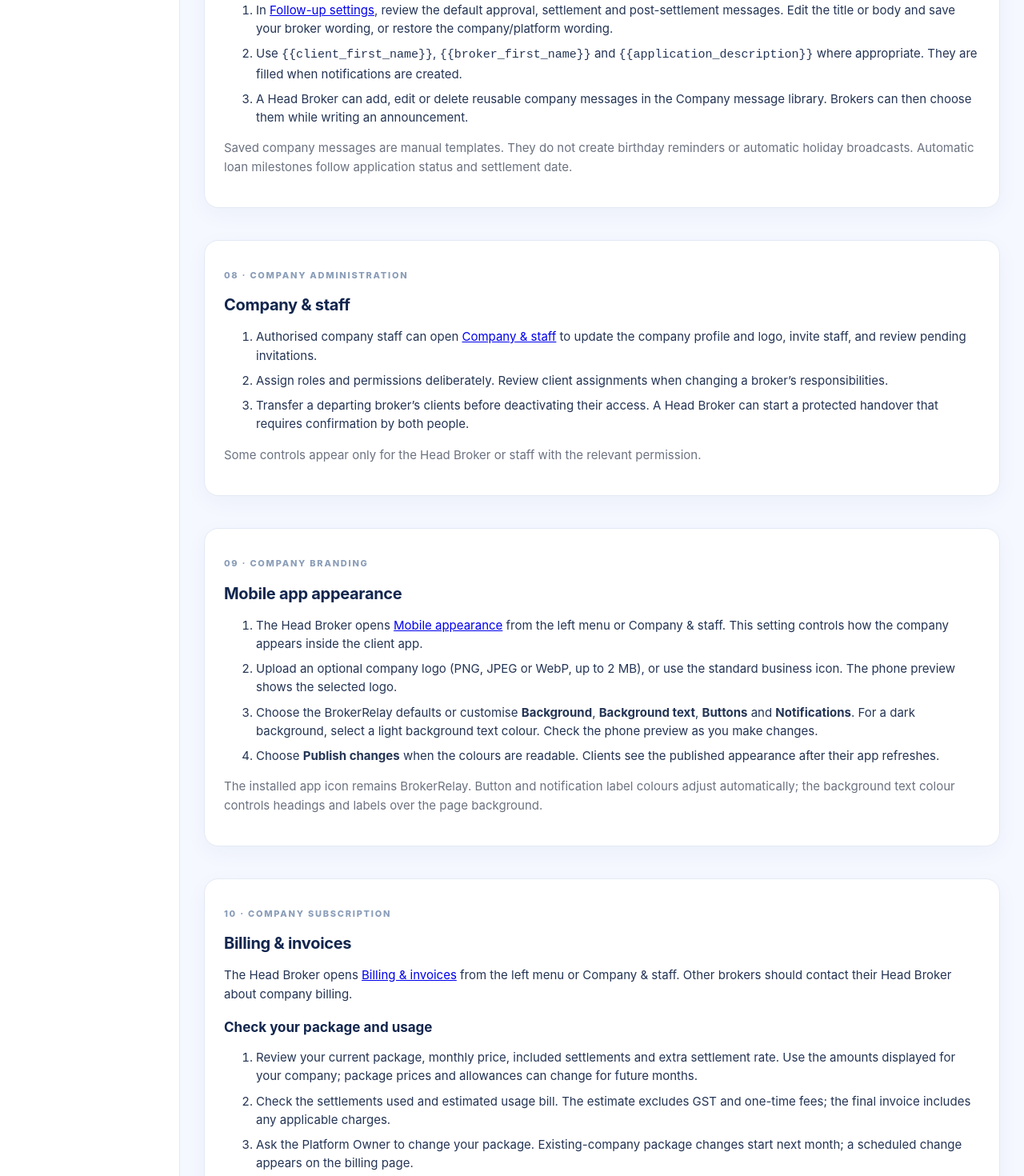
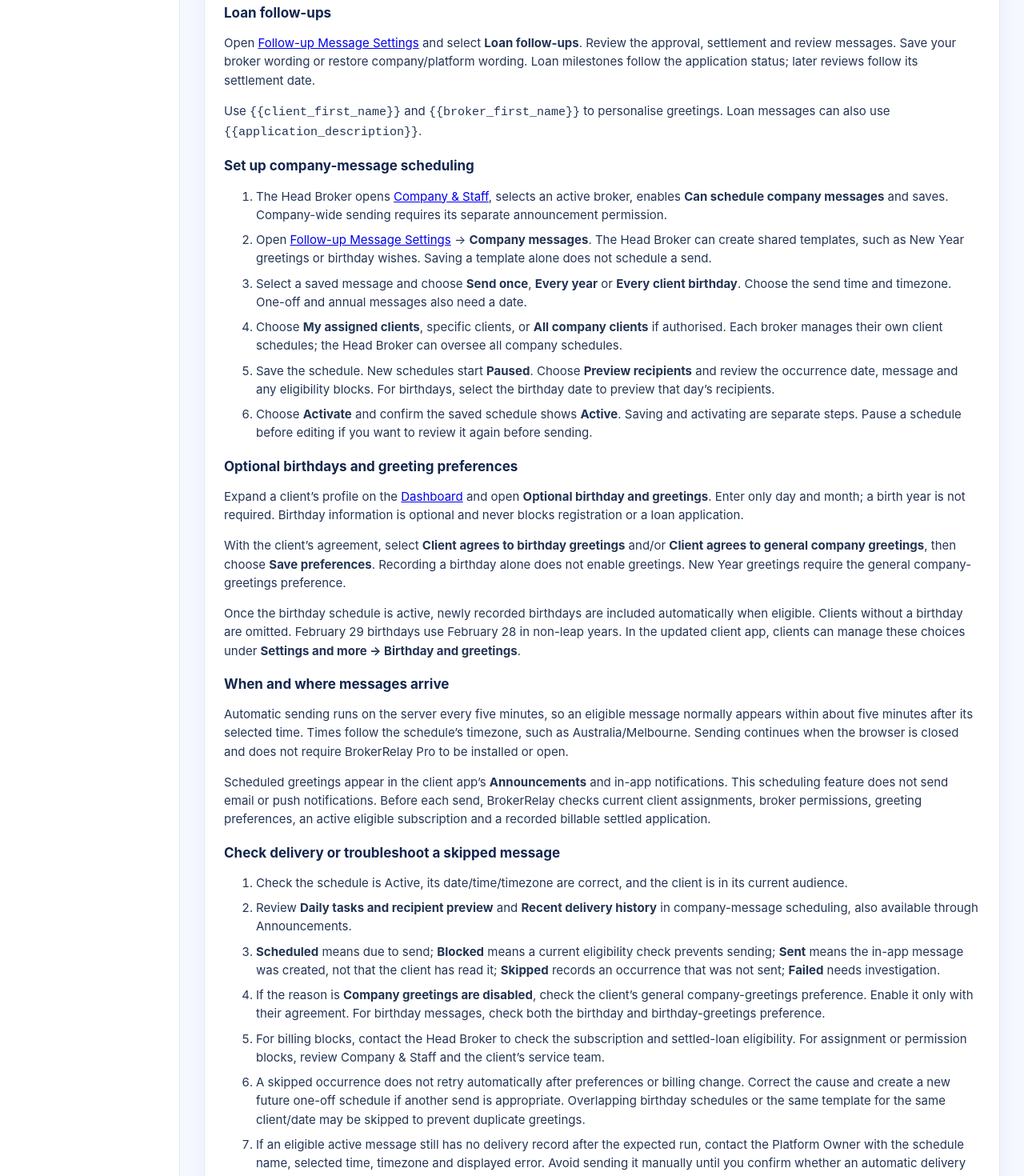
Before and after one commit to arunapadmal/BrokerRelay, a Next.js app: page /help in a window 1280 px wide. Shown: the part 3060-4530 px from the top of the page at 80% size. Built offline with nearby package versions, Linux system fonts and the light colour scheme; no server answers.

Commit message:
Update help with company-message scheduling guide

```diff
--- a/app/help/page.tsx
+++ b/app/help/page.tsx
@@ -57,16 +57,43 @@
       </section>
       <section className="card" id="announcements"><p className="eyebrow">06 · CLIENT UPDATES</p><h2>Announcements</h2>
         <ol><li>Open <Link href="/announcements">Announcements</Link>. Choose My clients or, if authorised, Company clients. You may narrow recipients by lender or select particular clients.</li>
-          <li>General announcements require an active company subscription and a recorded settled application for each recipient. Clients without a settled application can receive loan milestone announcements for their application status. Write a title and message, or load a saved company message. Birthday and New Year messages are examples of manual messages; choose recipients and send each one yourself.</li>
+          <li>General announcements require an active company subscription and a recorded settled application for each recipient. Clients without a settled application can receive loan milestone announcements for their application status. Write a title and message, or load a saved company message. Birthday and New Year messages can be sent manually or scheduled in Follow-up Message Settings.</li>
           <li>For a loan follow-up, choose one client and their application. Only messages matching that application’s current status appear. Review the message and recipients before sending.</li>
           <li>Use <strong>Recent announcements</strong> to review sends and read counts. The recipient audience is checked again when sending.</li></ol>
         <p className="muted">A manually sent loan follow-up is linked to its application. Sending it does not change the application status or replace scheduled notifications.</p>
       </section>
-      <section className="card" id="follow-ups"><p className="eyebrow">07 · MESSAGE SETTINGS</p><h2>Follow-up messages</h2>
-        <ol><li>In <Link href="/settings/follow-up-templates">Follow-up settings</Link>, review the default approval, settlement and post-settlement messages. Edit the title or body and save your broker wording, or restore the company/platform wording.</li>
-          <li>Use <code>{'{{client_first_name}}'}</code>, <code>{'{{broker_first_name}}'}</code> and <code>{'{{application_description}}'}</code> where appropriate. They are filled when notifications are created.</li>
-          <li>A Head Broker can add, edit or delete reusable company messages in the Company message library. Brokers can then choose them while writing an announcement.</li></ol>
-        <p className="muted">Saved company messages are manual templates. They do not create birthday reminders or automatic holiday broadcasts. Automatic loan milestones follow application status and settlement date.</p>
+      <section className="card" id="follow-ups"><p className="eyebrow">07 · MESSAGE SETTINGS</p><h2>Follow-up messages and company schedules</h2>
+        <h3>Loan follow-ups</h3>
+        <p>Open <Link href="/settings/follow-up-templates">Follow-up Message Settings</Link> and select <strong>Loan follow-ups</strong>. Review the approval, settlement and review messages. Save your broker wording or restore company/platform wording. Loan milestones follow the application status; later reviews follow its settlement date.</p>
+        <p>Use <code>{'{{client_first_name}}'}</code> and <code>{'{{broker_first_name}}'}</code> to personalise greetings. Loan messages can also use <code>{'{{application_description}}'}</code>.</p>
+        <h3>Set up company-message scheduling</h3>
+        <ol>
+          <li>The Head Broker opens <Link href="/admin">Company &amp; Staff</Link>, selects an active broker, enables <strong>Can schedule company messages</strong> and saves. Company-wide sending requires its separate announcement permission.</li>
+          <li>Open <Link href="/settings/follow-up-templates">Follow-up Message Settings</Link> → <strong>Company messages</strong>. The Head Broker can create shared templates, such as New Year greetings or birthday wishes. Saving a template alone does not schedule a send.</li>
+          <li>Select a saved message and choose <strong>Send once</strong>, <strong>Every year</strong> or <strong>Every client birthday</strong>. Choose the send time and timezone. One-off and annual messages also need a date.</li>
+          <li>Choose <strong>My assigned clients</strong>, specific clients, or <strong>All company clients</strong> if authorised. Each broker manages their own client schedules; the Head Broker can oversee all company schedules.</li>
+          <li>Save the schedule. New schedules start <strong>Paused</strong>. Choose <strong>Preview recipients</strong> and review the occurrence date, message and any eligibility blocks. For birthdays, select the birthday date to preview that day’s recipients.</li>
+          <li>Choose <strong>Activate</strong> and confirm the saved schedule shows <strong>Active</strong>. Saving and activating are separate steps. Pause a schedule before editing if you want to review it again before sending.</li>
+        </ol>
+        <h3>Optional birthdays and greeting preferences</h3>
+        <p>Expand a client’s profile on the <Link href="/dashboard">Dashboard</Link> and open <strong>Optional birthday and greetings</strong>. Enter only day and month; a birth year is not required. Birthday information is optional and never blocks registration or a loan application.</p>
+        <p>With the client’s agreement, select <strong>Client agrees to birthday greetings</strong> and/or <strong>Client agrees to general company greetings</strong>, then choose <strong>Save preferences</strong>. Recording a birthday alone does not enable greetings. New Year greetings require the general company-greetings preference.</p>
+        <p>Once the birthday schedule is active, newly recorded birthdays are included automatically when eligible. Clients without a birthday are omitted. February 29 birthdays use February 28 in non-leap years. In the updated client app, clients can manage these choices under <strong>Settings and more → Birthday and greetings</strong>.</p>
+        <h3>When and where messages arrive</h3>
+        <p>Automatic sending runs on the server every five minutes, so an eligible message normally appears within about five minutes after its selected time. Times follow the schedule’s timezone, such as Australia/Melbourne. Sending continues when the browser is closed and does not require BrokerRelay Pro to be installed or open.</p>
+        <p>Scheduled greetings appear in the client app’s <strong>Announcements</strong> and in-app notifications. This scheduling feature does not send email or push notifications. Before each send, BrokerRelay checks current client assignments, broker permissions, greeting preferences, an active eligible subscription and a recorded billable settled application.</p>
+        <h3>Check delivery or troubleshoot a skipped message</h3>
+        <ol>
+          <li>Check the schedule is Active, its date/time/timezone are correct, and the client is in its current audience.</li>
+          <li>Review <strong>Daily tasks and recipient preview</strong> and <strong>Recent delivery history</strong> in company-message scheduling, also available through Announcements.</li>
+          <li><strong>Scheduled</strong> means due to send; <strong>Blocked</strong> means a current eligibility check prevents sending; <strong>Sent</strong> means the in-app message was created, not that the client has read it; <strong>Skipped</strong> records an occurrence that was not sent; <strong>Failed</strong> needs investigation.</li>
+          <li>If the reason is <strong>Company greetings are disabled</strong>, check the client’s general company-greetings preference. Enable it only with their agreement. For birthday messages, check both the birthday and birthday-greetings preference.</li>
+          <li>For billing blocks, contact the Head Broker to check the subscription and settled-loan eligibility. For assignment or permission blocks, review Company &amp; Staff and the client’s service team.</li>
+          <li>A skipped occurrence does not retry automatically after preferences or billing change. Correct the cause and create a new future one-off schedule if another send is appropriate. Overlapping birthday schedules or the same template for the same client/date may be skipped to prevent duplicate greetings.</li>
+          <li>If an eligible active message still has no delivery record after the expected run, contact the Platform Owner with the schedule name, selected time, timezone and displayed error. Avoid sending it manually until you confirm whether an automatic delivery already exists.</li>
+        </ol>
+        <h3>BrokerRelay Pro daily tasks</h3>
+        <p>In the updated BrokerRelay Pro app, <strong>My Day</strong> shows today’s scheduled greetings, client, sending broker and delivery status. Pull down to refresh. Open a card to review the message or manage its schedule in BrokerDesk. Opening a task does not resend it. Pro displays the tasks; the server performs the automatic sending.</p>
       </section>
       <section className="card" id="company"><p className="eyebrow">08 · COMPANY ADMINISTRATION</p><h2>Company &amp; staff</h2>
         <ol><li>Authorised company staff can open <Link href="/admin">Company &amp; staff</Link> to update the company profile and logo, invite staff, and review pending invitations.</li>
```
